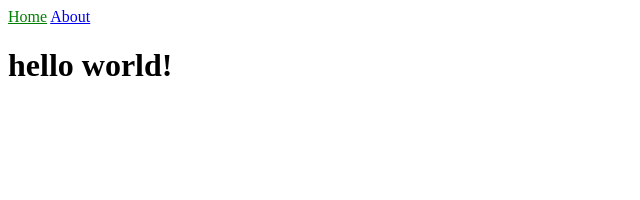
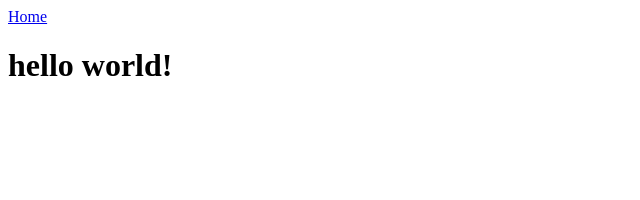
Before and after one commit to mrbodean/CSMUG_DevSite, a Jekyll site: the page built from index.html, in a window 1280 px wide. Shown: the top 200 px of the page, without its empty margins (0-640 px from the left). Built offline with Jekyll 4.4.1, drawn with Linux system fonts in a browser that asks for light colours.

Commit message:
Update navigation.yml

```diff
--- a/_data/navigation.yml
+++ b/_data/navigation.yml
@@ -1,4 +1,2 @@
 - name: Home
-  link: /
-- name: About
-  link: /about.html
+  link: /CSMUG_DevSite/
```
